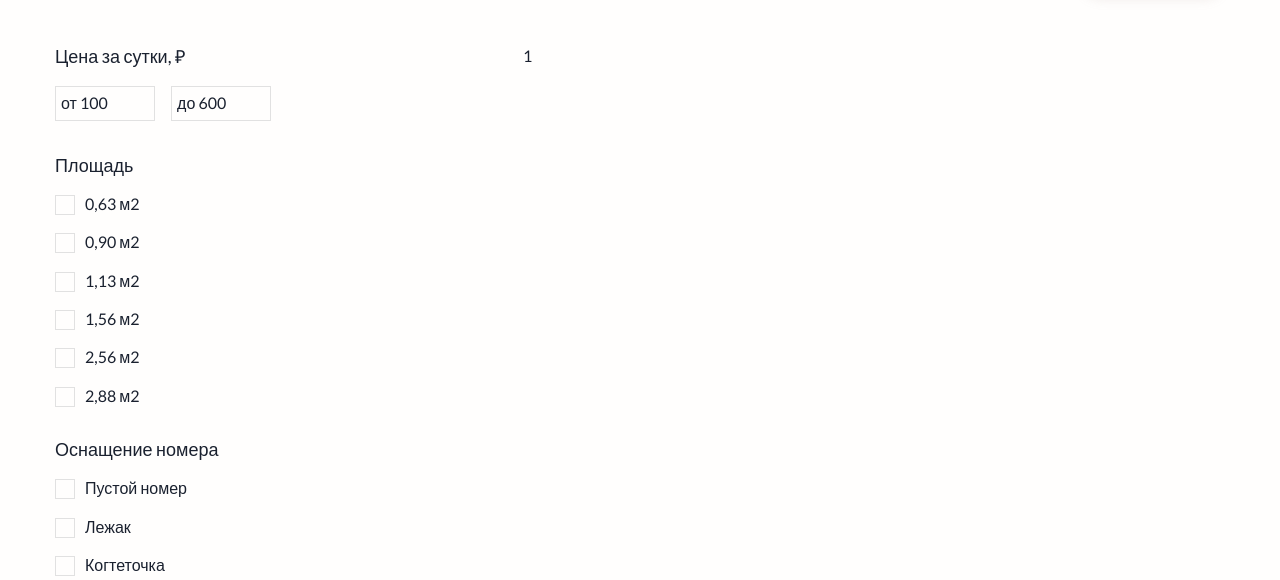
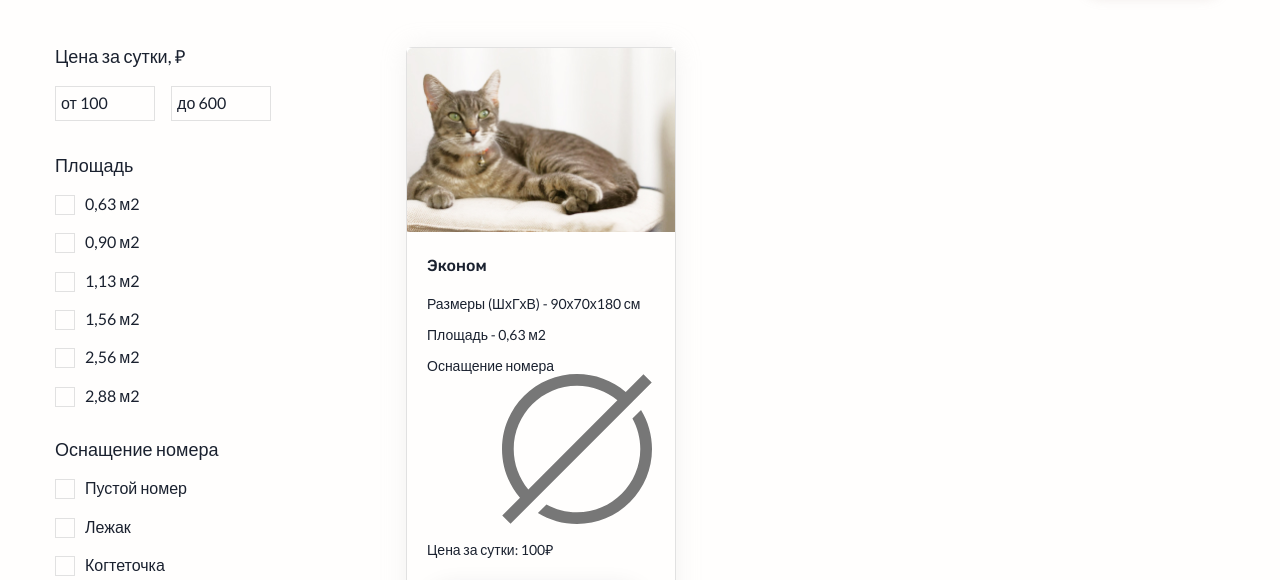
Before and after one commit to VRez-web/-hotel-for-cats, a website: page app/rooms.html in a window 1280 px wide. Shown: the part 192-772 px from the top of the page. Drawn offline with nearby package versions, Linux system fonts and the light colour scheme.

Commit message:
new-version

```diff
--- a/app/rooms.html
+++ b/app/rooms.html
@@ -54,6 +54,9 @@
           d="M22 11C22 4.9258 17.0742 0 11 0C4.9258 0 0 4.9258 0 11C0 17.0742 4.9258 22 11 22C11.0646 22 11.1289 21.9987 11.1934 21.9975V13.4344H8.83008V10.6803H11.1934V8.6535C11.1934 6.30298 12.6283 5.02365 14.725 5.02365C15.7291 5.02365 16.5921 5.09851 16.8438 5.13191V7.58852H15.3979C14.2572 7.58852 14.0363 8.13066 14.0363 8.92609V10.6803H16.7639L16.4084 13.4344H14.0363V21.575C18.6342 20.2569 22 16.021 22 11Z"
           id="facebook-logo-bg"
         />
+      </symbol>
+      <symbol id="nothing" viewBox="0 0 16 16">
+        <path d="M16 8C16 10.1369 15.1678 12.1458 13.6569 13.6569C12.1458 15.1678 10.1369 16 8 16C6.50409 16 5.07116 15.5917 3.82756 14.8287L4.74475 13.9115C5.71069 14.4455 6.82037 14.75 8 14.75C11.722 14.75 14.75 11.722 14.75 8C14.75 6.82037 14.4455 5.71069 13.9115 4.74478L14.8287 3.82759C15.5917 5.07116 16 6.50409 16 8ZM0.910688 15.9732L0.0268125 15.0893L1.91831 13.1978C0.677094 11.7502 0 9.92716 0 8C0 5.86312 0.832156 3.85416 2.34313 2.34313C3.85416 0.832156 5.86312 0 8 0C9.92716 0 11.7502 0.677094 13.1978 1.91831L15.0893 0.0268125L15.9732 0.910688L0.910688 15.9732ZM2.80791 12.3082L12.3082 2.80791C11.1385 1.83559 9.63641 1.25 8 1.25C4.27803 1.25 1.25 4.27803 1.25 8C1.25 9.63641 1.83556 11.1385 2.80791 12.3082Z" fill="#777777"/>
       </symbol>
     </svg>
     <header class="header">
@@ -160,7 +163,27 @@
 
               <button class="all__rooms-btn">Сбросить фильтр</button>
             </div>
-            <div class="all__rooms-list">1</div>
+            <div class="all__rooms-list">
+              <div class="all__rooms-list-item">
+                <img src="./img/rooms__all-1.jpg" alt="">
+                <div class="all__rooms-list-item-content">
+                  <div class="all__rooms-list-item-title">Эконом</div>
+                  <ul>
+                    <li>Размеры (ШхГхВ) - 90х70х180 см</li>
+                    <li>Площадь - 0,63 м2</li>
+                    <li>Оснащение номера   <svg>
+                      <use xlink:href="#nothing"></use>
+                    </svg></li>
+                    <li>Цена за сутки: <span>100₽</span> </li>
+                  </ul>
+                  <button class="btn orange-btn"> <span>Забронировать</span>
+                    <svg>
+                      <use xlink:href="#paw"></use>
+                    </svg></button>
+                </div>
+              </div>
+
+            </div>
           </div>
         </div>
       </section>
--- a/app/scss/style.scss
+++ b/app/scss/style.scss
@@ -349,7 +349,41 @@
     justify-content: space-between;
   }
   &-list {
-    width: 60%;
+    width: 70%;
+
+    &-item {
+      border: 1px solid #e1e1e1;
+      box-shadow: 0px 0px 25px rgba(208, 208, 208, 0.25);
+      border-radius: 6px;
+      width: 33%;
+      img {
+        max-width: 270px;
+        width: 100%;
+        display: block;
+        height: auto;
+      }
+      &-content{
+        padding: 25px 20px;
+
+        ul{
+          font-size: 14px;
+
+          li{
+            margin-bottom: 15px;
+
+            &:last-child{
+              margin-bottom: 25px;
+            }
+          }
+        }
+      }
+
+      &-title{
+        font-family: $font-Rubik;
+        font-weight: 500;
+        margin-bottom: 20px;
+      }
+    }
   }
   &-filter {
     &-item {
@@ -433,7 +467,7 @@
     padding: 16px 36px;
     cursor: pointer;
     font-weight: 600;
-    color:$color-darkBlue;
+    color: $color-darkBlue;
     background: none;
   }
 }
```
Also changed, not shown: app/index.html (+1 -0 lines), app/css/style.min.css, app/img/rooms__all-1.jpg (added), app/img/rooms__all-2.jpg (added), app/img/rooms__all-3.jpg (added), app/img/rooms__all-4.jpg (added), app/img/rooms__all-5.jpg (added), app/img/rooms__all-6.jpg (added), dist/css/style.min.css, dist/img/rooms__all-1.jpg (added), dist/img/rooms__all-2.jpg (added), dist/img/rooms__all-3.jpg (added), dist/img/rooms__all-4.jpg (added), dist/img/rooms__all-5.jpg (added), 3 more files.
